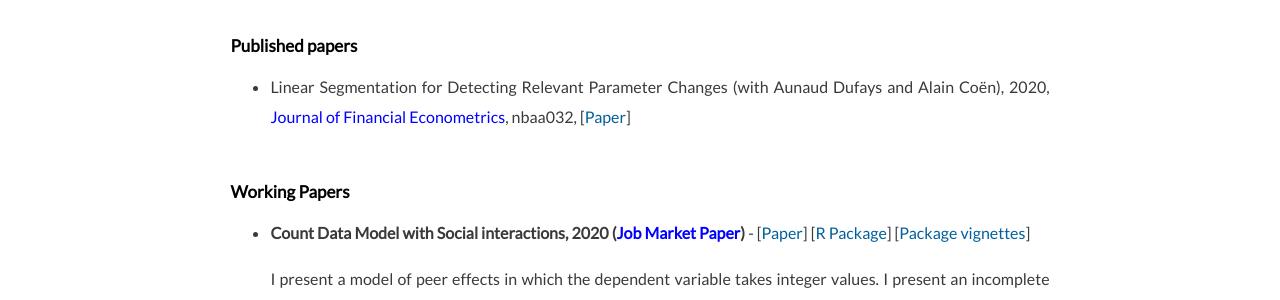
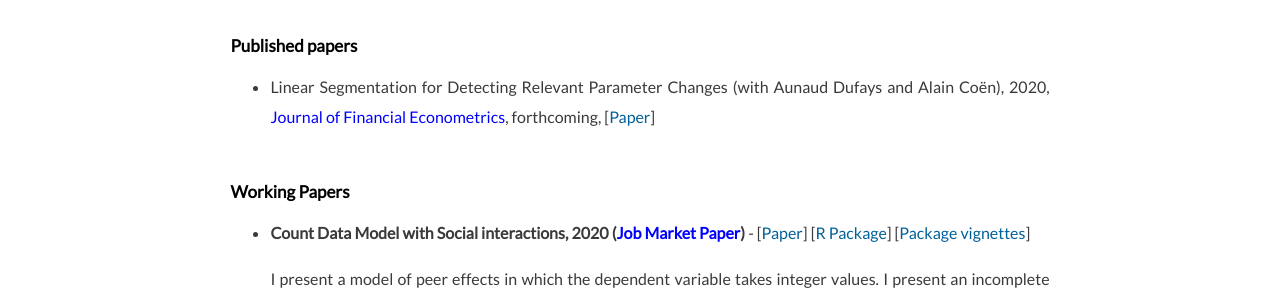
Before and after one commit to ahoundetoungan/ahoundetoungan.github.io, a Jekyll site: the page built from research/index.html, in a window 1280 px wide. Shown: the part 618-918 px from the top of the page. Built offline with Jekyll 4.4.1, drawn with Linux system fonts in a browser that asks for light colours; some web fonts are replaced.

Commit message:
research

```diff
--- a/research/index.html
+++ b/research/index.html
@@ -28,7 +28,7 @@ $(document).ready(function() {
     <h2>Published papers</h2>
   	<ul>
   		<li>Linear Segmentation for Detecting Relevant Parameter Changes (with Aunaud Dufays and Alain Coën), 2020,
-			<span style="color: blue;">Journal of Financial Econometrics</span>, nbaa032, [<a href="https://academic.oup.com/jfec/advance-article-abstract/doi/10.1093/jjfinec/nbaa032/6056557?redirectedFrom=fulltext" target="_blank">Paper</a>]
+			<span style="color: blue;">Journal of Financial Econometrics</span>, forthcoming, [<a href="https://academic.oup.com/jfec/advance-article-abstract/doi/10.1093/jjfinec/nbaa032/6056557?redirectedFrom=fulltext" target="_blank">Paper</a>]
 
 		</li>
   	</ul>
```
